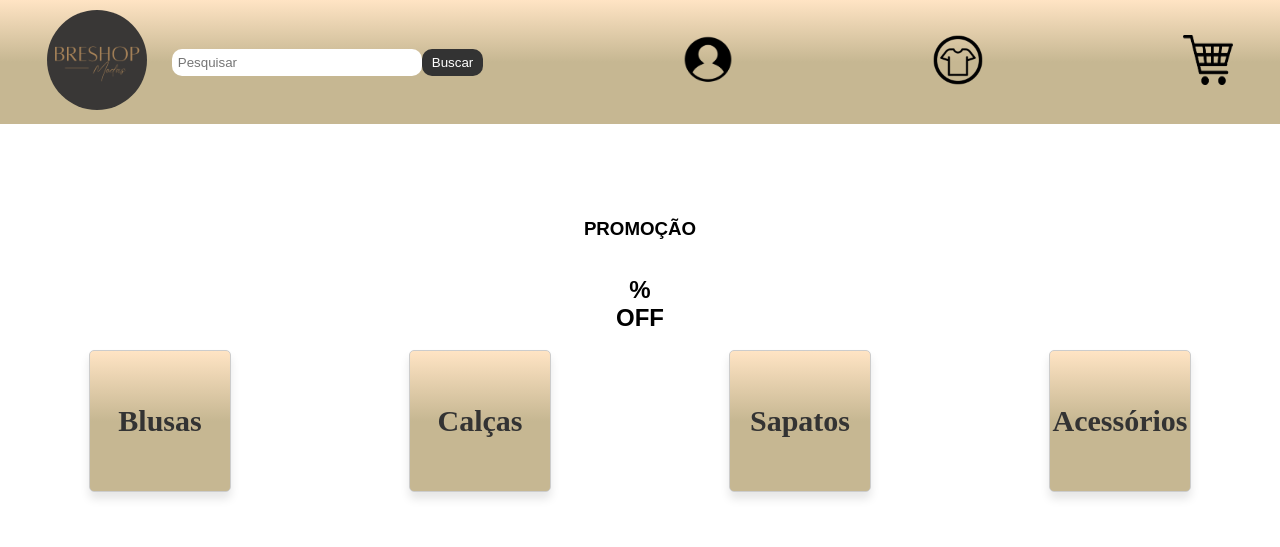
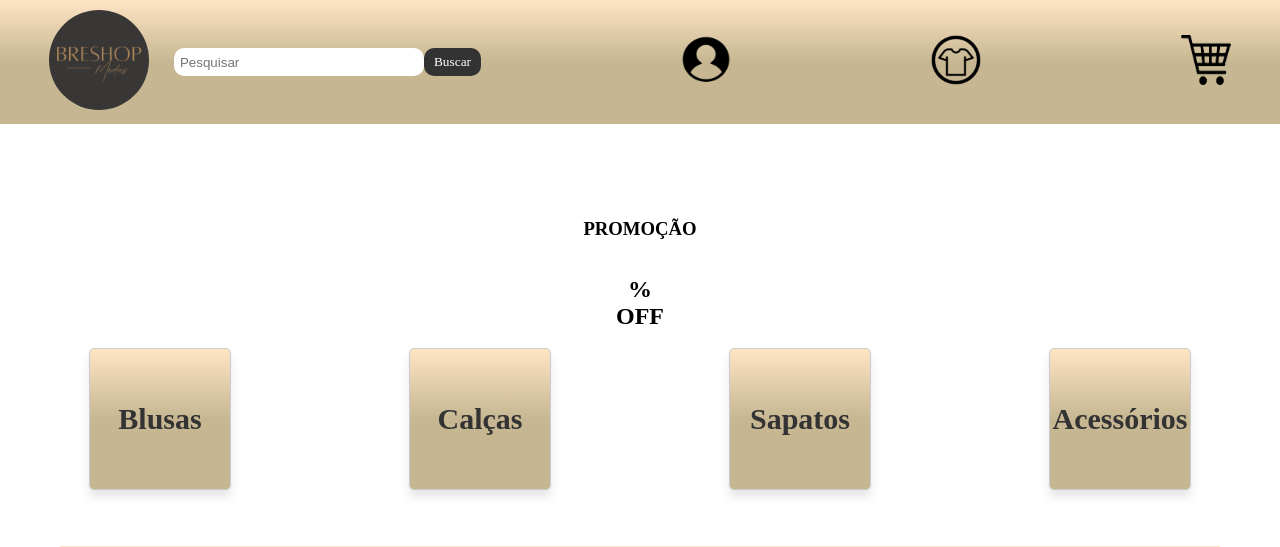
Before and after one commit to GabrielxBarreto/Enjoei-Plataforma, a PHP site: page /pagina1/index.php in a window 1280 px wide. Shown: the top 547 px of the page. Run offline with PHP 8.4, Linux system fonts and the light colour scheme; some web fonts are replaced.

Commit message:
Update estilo.css
adicionando fonte no estilo css, pagina 1, parte2

```diff
--- a/pagina1/estilo.css
+++ b/pagina1/estilo.css
@@ -46,6 +46,9 @@ header {
 }
 span{
     margin-left:550px;
+}
+form button{
+    font-family: 'Playfair Display', serif;
 }
 
 .grid-container {
@@ -213,6 +216,12 @@ grid-row: 4/5;
 }
 #banner_img{
     width: 50%;
+}
+.banner h3{
+    font-family: 'Playfair Display', serif;
+}
+.banner h2{
+    font-family: 'Playfair Display', serif;
 }
 
 nav {
```
